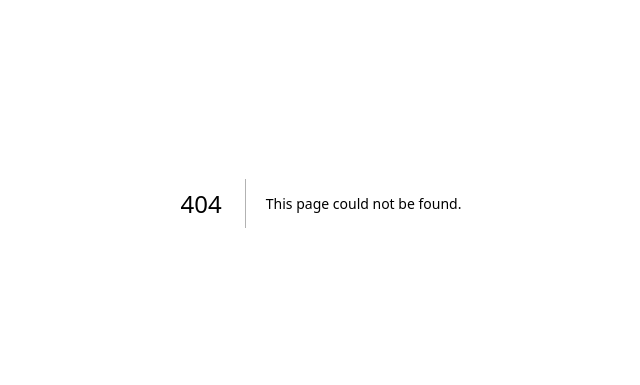
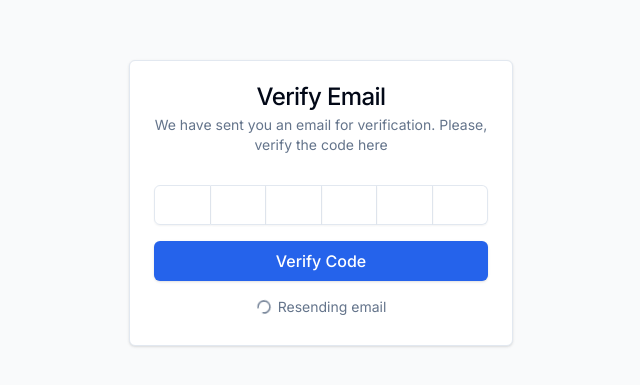
Before and after one commit to tauhid8k/next-template, a Next.js app: page /auth/verify-email in a window 1280 px wide. Before the commit this address had no page. Shown: the part 197-582 px from the top of the page, without its empty margins (319-959 px from the left). Built offline with nearby package versions, Linux system fonts and the light colour scheme.

Commit message:
Global error handling UI and reusable function, email verification route and component with OTP input form, resend email component, validation, etc

```diff
--- /dev/null
+++ b/app/auth/verify-email/page.tsx
@@ -0,0 +1,29 @@
+import {
+  Card,
+  CardContent,
+  CardDescription,
+  CardHeader,
+  CardTitle,
+} from '@/components/ui/card'
+import VerifyEmailCodeForm from '@/components/auth/verify-email-form'
+import ResendEmailButton from '@/components/auth/resend-email-button'
+
+const VerifyEmailPage = () => {
+  return (
+    <Card className="w-full max-w-sm bg-white dark:bg-muted/40">
+      <CardHeader className="text-center">
+        <CardTitle>Verify Email</CardTitle>
+        <CardDescription>
+          We have sent you an email for verification. Please, verify the code
+          here
+        </CardDescription>
+      </CardHeader>
+      <CardContent>
+        <VerifyEmailCodeForm />
+        <ResendEmailButton />
+      </CardContent>
+    </Card>
+  )
+}
+
+export default VerifyEmailPage
--- /dev/null
+++ b/app/error.tsx
@@ -0,0 +1,36 @@
+'use client'
+
+import { Button } from '@/components/ui/button'
+import { ExclamationTriangleIcon } from '@radix-ui/react-icons'
+import { useEffect } from 'react'
+
+export default function Error({
+  error,
+  reset,
+}: {
+  error: Error & { digest?: string }
+  reset: () => void
+}) {
+  useEffect(() => {
+    // Log the error to an error reporting service
+    console.error(error)
+  }, [error])
+
+  return (
+    <div className="h-screen container flex flex-col items-center justify-center gap-4">
+      <h3 className="text-lg text-gray-500 text-center flex items-center justify-center flex-wrap gap-3">
+        <ExclamationTriangleIcon className="size-5 shrink-0" />
+        {error.message}
+      </h3>
+      <Button
+        onClick={
+          // Attempt to recover by trying to re-render the segment
+          () => reset()
+        }
+        variant="secondary"
+      >
+        Refresh
+      </Button>
+    </div>
+  )
+}
--- a/components/auth/login-form.tsx
+++ b/components/auth/login-form.tsx
@@ -4,7 +4,7 @@ import { z } from 'zod'
 import { FieldPath, useForm } from 'react-hook-form'
 import { zodResolver } from '@hookform/resolvers/zod'
 import { loginValidator } from '@/validators/authValidator'
-import { useTransition } from 'react'
+import { useState, useTransition } from 'react'
 import { Button } from '@/components/ui/button'
 import Link from 'next/link'
 import {
@@ -17,12 +17,17 @@ import {
 } from '@/components/ui/form'
 import FormFieldSet from '@/components/ui/form-fieldset'
 import { Input } from '@/components/ui/input'
+import { Alert } from '@/components/ui/alert'
 import { toast } from 'react-hot-toast'
+import { useRouter } from 'next/navigation'
 import { handleErrors } from '@/lib/handleErrors'
 import { login } from '@/actions/authActions'
 
 const LoginForm = () => {
   const [isPending, startTransition] = useTransition()
+  const [errorAlert, setErrorAlert] = useState('')
+
+  const router = useRouter()
 
   const form = useForm<z.infer<typeof loginValidator>>({
     resolver: zodResolver(loginValidator),
@@ -35,19 +40,18 @@ const LoginForm = () => {
   const onSubmit = async (values: z.infer<typeof loginValidator>) => {
     startTransition(async () => {
       const response = await login(values)
-      console.log(response)
-
-      const { formErrors, errorAlert, successAlert } = handleErrors(response)
+      const { formErrors, error, success } = handleErrors(response)
       if (formErrors.length) {
         formErrors.map(({ field, message }) => {
           form.setError(field as FieldPath<typeof values>, {
             message,
           })
         })
-      } else if (errorAlert) {
-        toast.error(errorAlert)
-      } else if (successAlert) {
-        toast.success(successAlert)
+      } else if (error) {
+        setErrorAlert(error)
+      } else if (success) {
+        toast.success(success)
+        router.push('/dashboard')
       }
     })
   }
@@ -82,6 +86,7 @@ const LoginForm = () => {
               </FormItem>
             )}
           />
+          <Alert title={errorAlert} variant="destructive" />
           <div className="flex flex-col md:flex-row justify-between gap-2 mb-4">
             <Link
               href="/auth/register"
--- a/components/auth/register-form.tsx
+++ b/components/auth/register-form.tsx
@@ -18,11 +18,14 @@ import {
 import FormFieldSet from '@/components/ui/form-fieldset'
 import { Input } from '@/components/ui/input'
 import { toast } from 'react-hot-toast'
+import { useRouter } from 'next/navigation'
 import { handleErrors } from '@/lib/handleErrors'
 import { register } from '@/actions/authActions'
 
 const RegisterForm = () => {
   const [isPending, startTransition] = useTransition()
+
+  const router = useRouter()
 
   const form = useForm<z.infer<typeof registerValidator>>({
     resolver: zodResolver(registerValidator),
@@ -37,18 +40,18 @@ const RegisterForm = () => {
   const onSubmit = (values: z.infer<typeof registerValidator>) => {
     startTransition(async () => {
       const response = await register(values)
-      console.log(response)
-      const { formErrors, errorAlert, successAlert } = handleErrors(response)
+      const { formErrors, error, success } = handleErrors(response)
       if (formErrors.length) {
         formErrors.map(({ field, message }) => {
           form.setError(field as FieldPath<typeof values>, {
             message,
           })
         })
-      } else if (errorAlert) {
-        toast.error(errorAlert)
-      } else if (successAlert) {
-        toast.success(successAlert)
+      } else if (error) {
+        toast.error(error)
+      } else if (success) {
+        toast.success(success)
+        router.push('/auth/verify-email')
       }
     })
   }
--- /dev/null
+++ b/components/auth/resend-email-button.tsx
@@ -0,0 +1,24 @@
+'use client'
+
+import { LoaderCircle } from 'lucide-react'
+
+const ResendEmailButton = () => {
+  const handleResendEmail = () => {}
+
+  return (
+    <div className="w-full text-center">
+      <button
+        onClick={handleResendEmail}
+        className="text-sm text-muted-foreground hover:underline focus:underline focus:outline-none cursor-pointer"
+      >
+        {/* Did not receive any code? */}
+        <div className="flex items-center gap-1.5">
+          <LoaderCircle className="size-4 animate-spin" />
+          <span>Resending email</span>
+        </div>
+      </button>
+    </div>
+  )
+}
+
+export default ResendEmailButton
--- /dev/null
+++ b/components/auth/verify-email-form.tsx
@@ -0,0 +1,71 @@
+'use client'
+
+import { z } from 'zod'
+import { useForm } from 'react-hook-form'
+import { zodResolver } from '@hookform/resolvers/zod'
+import { emailVerificationCodeValidator } from '@/validators/authValidator'
+import { useTransition } from 'react'
+import { Button } from '@/components/ui/button'
+import {
+  Form,
+  FormControl,
+  FormField,
+  FormItem,
+  FormMessage,
+} from '@/components/ui/form'
+import {
+  InputOTP,
+  InputOTPGroup,
+  InputOTPSlot,
+} from '@/components/ui/input-otp'
+import FormFieldSet from '@/components/ui/form-fieldset'
+
+const VerifyEmailCodeForm = () => {
+  const [isPending, startTransition] = useTransition()
+
+  const form = useForm<z.infer<typeof emailVerificationCodeValidator>>({
+    resolver: zodResolver(emailVerificationCodeValidator),
+    defaultValues: {
+      code: '',
+    },
+  })
+
+  const onSubmit = (values: z.infer<typeof emailVerificationCodeValidator>) => {
+    startTransition(async () => {})
+  }
+
+  return (
+    <Form {...form}>
+      <form onSubmit={form.handleSubmit(onSubmit)}>
+        <FormFieldSet disabled={isPending}>
+          <FormField
+            control={form.control}
+            name="code"
+            render={({ field }) => (
+              <FormItem className="mb-4">
+                <FormControl>
+                  <InputOTP maxLength={6} {...field}>
+                    <InputOTPGroup>
+                      <InputOTPSlot index={0} />
+                      <InputOTPSlot index={1} />
+                      <InputOTPSlot index={2} />
+                      <InputOTPSlot index={3} />
+                      <InputOTPSlot index={4} />
+                      <InputOTPSlot index={5} />
+                    </InputOTPGroup>
+                  </InputOTP>
+                </FormControl>
+                <FormMessage className="text-center" />
+              </FormItem>
+            )}
+          />
+          <Button type="submit" className="w-full mb-4" isLoading={isPending}>
+            {isPending ? 'Verifying...' : 'Verify Code'}
+          </Button>
+        </FormFieldSet>
+      </form>
+    </Form>
+  )
+}
+
+export default VerifyEmailCodeForm
--- a/components/dashboard/header.tsx
+++ b/components/dashboard/header.tsx
@@ -10,11 +10,21 @@ import {
 } from '@/components/ui/dropdown-menu'
 import { CircleUser, Menu } from 'lucide-react'
 import { ThemeToggler } from '@/components/theme-toggler'
-import { useContext } from 'react'
+import { useContext, useTransition } from 'react'
 import { SidebarContext } from '@/app/dashboard/layout'
+import { handleErrors } from '@/lib/handleErrors'
+import { toast } from 'react-hot-toast'
+import { useRouter } from 'next/navigation'
+import { logout } from '@/actions/authActions'
 
 const Header = () => {
   const { isSidebarOpen, setIsSidebarOpen } = useContext(SidebarContext)
+  const [isPending, startTransition] = useTransition()
+  const router = useRouter()
+
+  const handleLogout = () => {
+    startTransition(async () => {})
+  }
 
   return (
     <header className="flex h-16 shrink-0 items-center justify-between gap-4 border-b px-4 md:px-6 bg-white dark:bg-muted/40">
@@ -48,7 +58,7 @@ const Header = () => {
             <DropdownMenuItem>Support</DropdownMenuItem>
             <DropdownMenuSeparator />
             <DropdownMenuItem>
-              <form action={() => {}}>
+              <form action={handleLogout}>
                 <button type="submit">Logout</button>
               </form>
             </DropdownMenuItem>
--- a/components/ui/dropdown-menu.tsx
+++ b/components/ui/dropdown-menu.tsx
@@ -1,14 +1,14 @@
-"use client"
+'use client'
 
-import * as React from "react"
-import * as DropdownMenuPrimitive from "@radix-ui/react-dropdown-menu"
+import * as React from 'react'
+import * as DropdownMenuPrimitive from '@radix-ui/react-dropdown-menu'
 import {
   CheckIcon,
   ChevronRightIcon,
   DotFilledIcon,
-} from "@radix-ui/react-icons"
+} from '@radix-ui/react-icons'
 
-import { cn } from "@/lib/utils"
+import { cn } from '@/lib/utils'
 
 const DropdownMenu = DropdownMenuPrimitive.Root
 
@@ -31,8 +31,8 @@ const DropdownMenuSubTrigger = React.forwardRef<
   <DropdownMenuPrimitive.SubTrigger
     ref={ref}
     className={cn(
-      "flex cursor-default select-none items-center rounded-sm px-2 py-1.5 text-sm outline-none focus:bg-accent data-[state=open]:bg-accent",
-      inset && "pl-8",
+      'flex cursor-default select-none items-center rounded-sm px-2 py-1.5 text-sm outline-none focus:bg-accent data-[state=open]:bg-accent',
+      inset && 'pl-8',
       className
     )}
     {...props}
@@ -51,7 +51,7 @@ const DropdownMenuSubContent = React.forwardRef<
   <DropdownMenuPrimitive.SubContent
     ref={ref}
     className={cn(
-      "z-50 min-w-[8rem] overflow-hidden rounded-md border bg-popover p-1 text-popover-foreground shadow-lg data-[state=open]:animate-in data-[state=closed]:animate-out data-[state=closed]:fade-out-0 data-[state=open]:fade-in-0 data-[state=closed]:zoom-out-95 data-[state=open]:zoom-in-95 data-[side=bottom]:slide-in-from-top-2 data-[side=left]:slide-in-from-right-2 data-[side=right]:slide-in-from-left-2 data-[side=top]:slide-in-from-bottom-2",
+      'z-50 min-w-[9rem] overflow-hidden rounded-md border bg-popover p-1 text-popover-foreground shadow-lg data-[state=open]:animate-in data-[state=closed]:animate-out data-[state=closed]:fade-out-0 data-[state=open]:fade-in-0 data-[state=closed]:zoom-out-95 data-[state=open]:zoom-in-95 data-[side=bottom]:slide-in-from-top-2 data-[side=left]:slide-in-from-right-2 data-[side=right]:slide-in-from-left-2 data-[side=top]:slide-in-from-bottom-2',
       className
     )}
     {...props}
@@ -69,8 +69,8 @@ const DropdownMenuContent = React.forwardRef<
       ref={ref}
       sideOffset={sideOffset}
       className={cn(
-        "z-50 min-w-[8rem] overflow-hidden rounded-md border bg-popover p-1 text-popover-foreground shadow-md",
-        "data-[state=open]:animate-in data-[state=closed]:animate-out data-[state=closed]:fade-out-0 data-[state=open]:fade-in-0 data-[state=closed]:zoom-out-95 data-[state=open]:zoom-in-95 data-[side=bottom]:slide-in-from-top-2 data-[side=left]:slide-in-from-right-2 data-[side=right]:slide-in-from-left-2 data-[side=top]:slide-in-from-bottom-2",
+        'z-50 w-[9rem] overflow-hidden rounded-md border bg-popover p-1 text-popover-foreground shadow-md',
+        'data-[state=open]:animate-in data-[state=closed]:animate-out data-[state=closed]:fade-out-0 data-[state=open]:fade-in-0 data-[state=closed]:zoom-out-95 data-[state=open]:zoom-in-95 data-[side=bottom]:slide-in-from-top-2 data-[side=left]:slide-in-from-right-2 data-[side=right]:slide-in-from-left-2 data-[side=top]:slide-in-from-bottom-2',
         className
       )}
       {...props}
@@ -88,8 +88,8 @@ const DropdownMenuItem = React.forwardRef<
   <DropdownMenuPrimitive.Item
     ref={ref}
     className={cn(
-      "relative flex cursor-default select-none items-center rounded-sm px-2 py-1.5 text-sm outline-none transition-colors focus:bg-accent focus:text-accent-foreground data-[disabled]:pointer-events-none data-[disabled]:opacity-50",
-      inset && "pl-8",
+      'relative flex cursor-default select-none items-center rounded-sm px-2 py-1.5 text-sm outline-none transition-colors focus:bg-accent focus:text-accent-foreground data-[disabled]:pointer-events-none data-[disabled]:opacity-50',
+      inset && 'pl-8',
       className
     )}
     {...props}
@@ -104,7 +104,7 @@ const DropdownMenuCheckboxItem = React.forwardRef<
   <DropdownMenuPrimitive.CheckboxItem
     ref={ref}
     className={cn(
-      "relative flex cursor-default select-none items-center rounded-sm py-1.5 pl-8 pr-2 text-sm outline-none transition-colors focus:bg-accent focus:text-accent-foreground data-[disabled]:pointer-events-none data-[disabled]:opacity-50",
+      'relative flex cursor-default select-none items-center rounded-sm py-1.5 pl-8 pr-2 text-sm outline-none transition-colors focus:bg-accent focus:text-accent-foreground data-[disabled]:pointer-events-none data-[disabled]:opacity-50',
       className
     )}
     checked={checked}
@@ -128,7 +128,7 @@ const DropdownMenuRadioItem = React.forwardRef<
   <DropdownMenuPrimitive.RadioItem
     ref={ref}
     className={cn(
-      "relative flex cursor-default select-none items-center rounded-sm py-1.5 pl-8 pr-2 text-sm outline-none transition-colors focus:bg-accent focus:text-accent-foreground data-[disabled]:pointer-events-none data-[disabled]:opacity-50",
+      'relative flex cursor-default select-none items-center rounded-sm py-1.5 pl-8 pr-2 text-sm outline-none transition-colors focus:bg-accent focus:text-accent-foreground data-[disabled]:pointer-events-none data-[disabled]:opacity-50',
       className
     )}
     {...props}
@@ -152,8 +152,8 @@ const DropdownMenuLabel = React.forwardRef<
   <DropdownMenuPrimitive.Label
     ref={ref}
     className={cn(
-      "px-2 py-1.5 text-sm font-semibold",
-      inset && "pl-8",
+      'px-2 py-1.5 text-sm font-semibold truncate',
+      inset && 'pl-8',
       className
     )}
     {...props}
@@ -167,7 +167,7 @@ const DropdownMenuSeparator = React.forwardRef<
 >(({ className, ...props }, ref) => (
   <DropdownMenuPrimitive.Separator
     ref={ref}
-    className={cn("-mx-1 my-1 h-px bg-muted", className)}
+    className={cn('-mx-1 my-1 h-px bg-muted', className)}
     {...props}
   />
 ))
@@ -179,12 +179,12 @@ const DropdownMenuShortcut = ({
 }: React.HTMLAttributes<HTMLSpanElement>) => {
   return (
     <span
-      className={cn("ml-auto text-xs tracking-widest opacity-60", className)}
+      className={cn('ml-auto text-xs tracking-widest opacity-60', className)}
       {...props}
     />
   )
 }
-DropdownMenuShortcut.displayName = "DropdownMenuShortcut"
+DropdownMenuShortcut.displayName = 'DropdownMenuShortcut'
 
 export {
   DropdownMenu,
--- a/components/ui/input-otp.tsx
+++ b/components/ui/input-otp.tsx
@@ -1,10 +1,10 @@
-"use client"
+'use client'
 
-import * as React from "react"
-import { DashIcon } from "@radix-ui/react-icons"
-import { OTPInput, OTPInputContext } from "input-otp"
+import * as React from 'react'
+import { DashIcon } from '@radix-ui/react-icons'
+import { OTPInput, OTPInputContext } from 'input-otp'
 
-import { cn } from "@/lib/utils"
+import { cn } from '@/lib/utils'
 
 const InputOTP = React.forwardRef<
   React.ElementRef<typeof OTPInput>,
@@ -13,26 +13,30 @@ const InputOTP = React.forwardRef<
   <OTPInput
     ref={ref}
     containerClassName={cn(
-      "flex items-center gap-2 has-[:disabled]:opacity-50",
+      'flex items-center gap-2 has-[:disabled]:opacity-50',
       containerClassName
     )}
-    className={cn("disabled:cursor-not-allowed", className)}
+    className={cn('disabled:cursor-not-allowed', className)}
     {...props}
   />
 ))
-InputOTP.displayName = "InputOTP"
+InputOTP.displayName = 'InputOTP'
 
 const InputOTPGroup = React.forwardRef<
-  React.ElementRef<"div">,
-  React.ComponentPropsWithoutRef<"div">
+  React.ElementRef<'div'>,
+  React.ComponentPropsWithoutRef<'div'>
 >(({ className, ...props }, ref) => (
-  <div ref={ref} className={cn("flex items-center", className)} {...props} />
+  <div
+    ref={ref}
+    className={cn('w-full flex items-center', className)}
+    {...props}
+  />
 ))
-InputOTPGroup.displayName = "InputOTPGroup"
+InputOTPGroup.displayName = 'InputOTPGroup'
 
 const InputOTPSlot = React.forwardRef<
-  React.ElementRef<"div">,
-  React.ComponentPropsWithoutRef<"div"> & { index: number }
+  React.ElementRef<'div'>,
+  React.ComponentPropsWithoutRef<'div'> & { index: number }
 >(({ index, className, ...props }, ref) => {
   const inputOTPContext = React.useContext(OTPInputContext)
   const { char, hasFakeCaret, isActive } = inputOTPContext.slots[index]
@@ -41,8 +45,8 @@ const InputOTPSlot = React.forwardRef<
     <div
       ref={ref}
       className={cn(
-        "relative flex h-9 w-9 items-center justify-center border-y border-r border-input text-sm shadow-sm transition-all first:rounded-l-md first:border-l last:rounded-r-md",
-        isActive && "z-10 ring-1 ring-ring",
+        'relative flex h-10 grow items-center justify-center border-y border-r border-input text-sm shadow-sm transition-all first:rounded-l-md first:border-l last:rounded-r-md',
+        isActive && 'z-10 ring-1 ring-ring',
         className
       )}
       {...props}
@@ -56,16 +60,16 @@ const InputOTPSlot = React.forwardRef<
     </div>
   )
 })
-InputOTPSlot.displayName = "InputOTPSlot"
+InputOTPSlot.displayName = 'InputOTPSlot'
 
 const InputOTPSeparator = React.forwardRef<
-  React.ElementRef<"div">,
-  React.ComponentPropsWithoutRef<"div">
+  React.ElementRef<'div'>,
+  React.ComponentPropsWithoutRef<'div'>
 >(({ ...props }, ref) => (
   <div ref={ref} role="separator" {...props}>
     <DashIcon />
   </div>
 ))
-InputOTPSeparator.displayName = "InputOTPSeparator"
+InputOTPSeparator.displayName = 'InputOTPSeparator'
 
 export { InputOTP, InputOTPGroup, InputOTPSlot, InputOTPSeparator }
--- a/validators/authValidator.ts
+++ b/validators/authValidator.ts
@@ -30,6 +30,13 @@ export const loginValidator = z.object({
   password: z.string().min(1, { message: 'Password is required' }),
 })
 
+// Email Verification Code Validator
+export const emailVerificationCodeValidator = z.object({
+  code: z
+    .string()
+    .min(6, { message: 'Code must contain at least 6 characters' }),
+})
+
 // Forgot Password Validator
 export const forgotPasswordValidator = z.object({
   email: z
```
Also changed, not shown: actions/authActions.ts (+11 -0 lines), lib/handleErrors.ts (+10 -6 lines).
